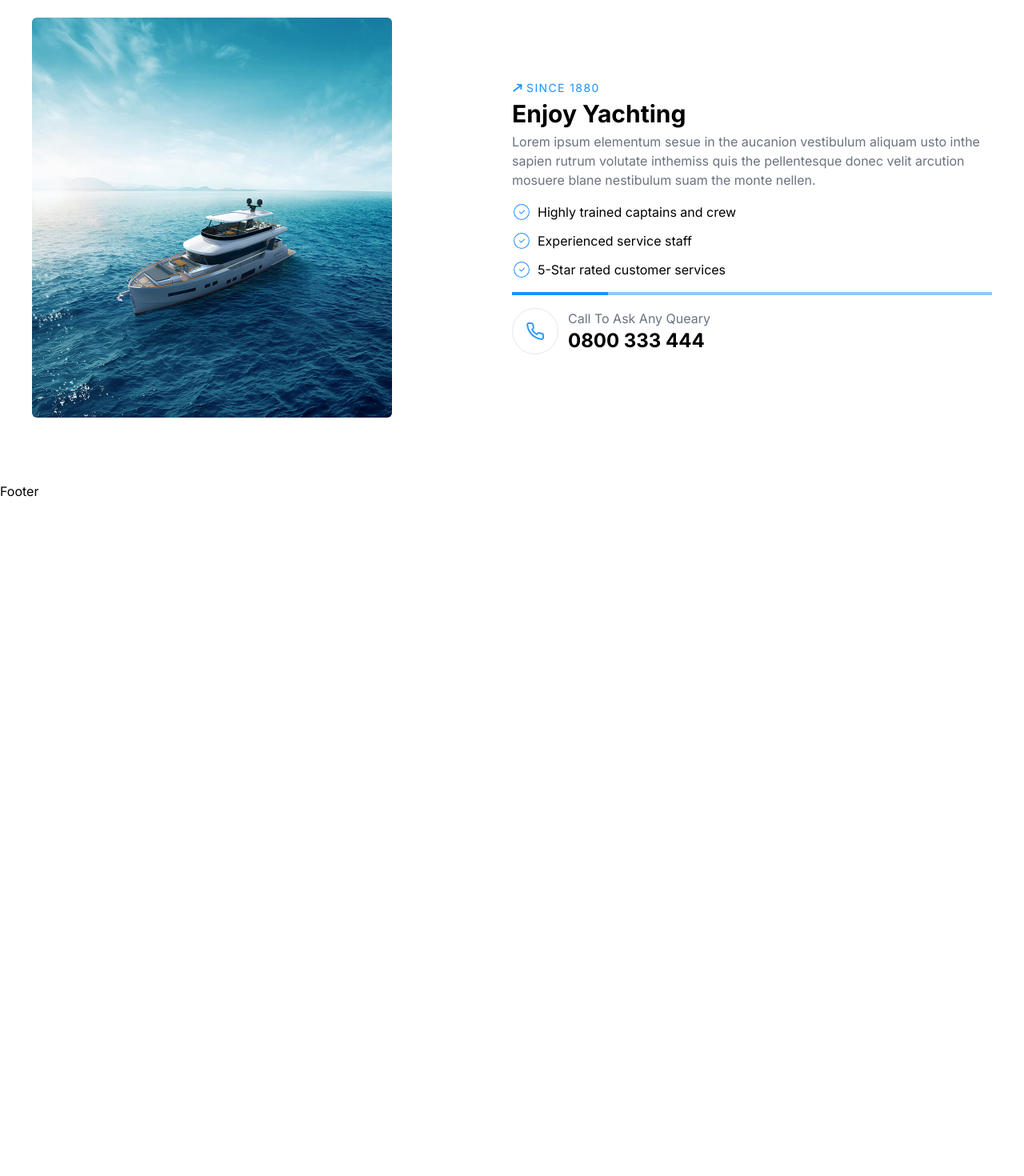
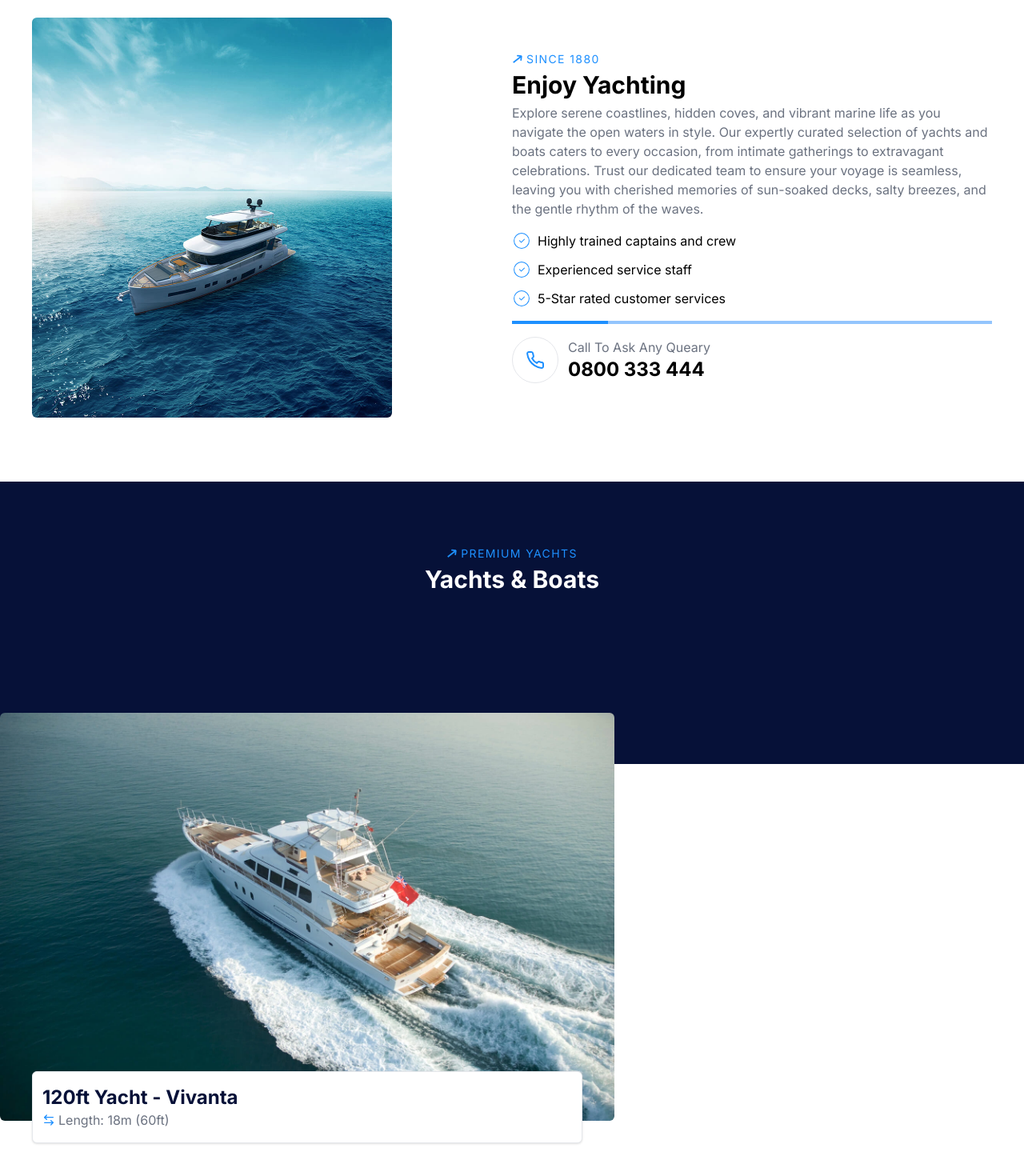
Before and after one commit to mdrobin45/yacht-renter, a Next.js app: page / in a window 1280 px wide. Shown: the part 940-2410 px from the top of the page at 80% size. Before the commit the page ends 1566 px from the top, so only its background shows below. Built offline with nearby package versions, Linux system fonts and the light colour scheme.

Commit message:
slide created

```diff
--- a/package.json
+++ b/package.json
@@ -9,10 +9,13 @@
     "lint": "next lint"
   },
   "dependencies": {
+    "clsx": "^2.1.0",
     "next": "14.1.0",
     "react": "^18",
     "react-dom": "^18",
-    "react-icons": "^5.0.1"
+    "react-icons": "^5.0.1",
+    "swiper": "^11.0.5",
+    "tailwind-merge": "^2.2.1"
   },
   "devDependencies": {
     "autoprefixer": "^10.0.1",
--- a/src/app/components/global/button/button.jsx
+++ b/src/app/components/global/button/button.jsx
@@ -4,7 +4,7 @@ import { FaArrowRightLong } from "react-icons/fa6";
 const Button = ({ children, href }) => {
    return (
       <Link
-         className="bg-primary flex items-center gap-1 px-6 py-3 rounded-md text-white"
+         className="bg-primary hover:bg-[#1283ed] transition-all flex items-center gap-1 px-6 py-3 rounded-md text-white"
          href={href}>
          {children}
          <FaArrowRightLong className=" rotate-[322deg]" />
--- a/src/app/components/global/subHeading/subHeading.js
+++ b/src/app/components/global/subHeading/subHeading.js
@@ -1,8 +1,13 @@
+import cn from "@/app/utils/cn";
 import { FaArrowRightLong } from "react-icons/fa6";
 
-const SubHeading = ({ children }) => {
+const SubHeading = ({ children, className }) => {
    return (
-      <div className="flex items-center gap-1 text-primary uppercase tracking-widest text-sm">
+      <div
+         className={cn(
+            "flex items-center gap-1 text-primary uppercase tracking-widest text-sm",
+            className
+         )}>
          <FaArrowRightLong className=" rotate-[322deg]" />
          <p>{children}</p>
       </div>
--- a/src/app/components/homeComponents/about/about.js
+++ b/src/app/components/homeComponents/about/about.js
@@ -22,10 +22,13 @@ const About = () => {
                <SubHeading>SINCE 1880</SubHeading>
                <h2 className="text-h2 font-bold">Enjoy Yachting</h2>
                <p className="text-gray-500">
-                  Lorem ipsum elementum sesue in the aucanion vestibulum aliquam
-                  usto inthe sapien rutrum volutate inthemiss quis the
-                  pellentesque donec velit arcution mosuere blane nestibulum
-                  suam the monte nellen.
+                  Explore serene coastlines, hidden coves, and vibrant marine
+                  life as you navigate the open waters in style. Our expertly
+                  curated selection of yachts and boats caters to every
+                  occasion, from intimate gatherings to extravagant
+                  celebrations. Trust our dedicated team to ensure your voyage
+                  is seamless, leaving you with cherished memories of sun-soaked
+                  decks, salty breezes, and the gentle rhythm of the waves.
                </p>
                <div className="gap-y-3 flex flex-col mt-4">
                   <div className="flex items-center gap-2">
--- a/src/app/components/homeComponents/banner/banner.js
+++ b/src/app/components/homeComponents/banner/banner.js
@@ -14,10 +14,11 @@ const Banner = () => {
          className="flex items-center flex-col justify-center h-[90vh]">
          <SubHeading>YACHT & BOATS</SubHeading>
          <h2 className="text-h1 py-3 font-bold text-white">
-            Bespoke Yacht Charter
+            Your Maritime Adventure
          </h2>
          <p className="text-white pb-4">
-            The yacht life is a life of luxury and adventure.
+            Embark on a nautical adventure with our premium yacht and boat
+            rental services.
          </p>
          <Button href="#">Discover Now</Button>
       </div>
--- /dev/null
+++ b/src/app/components/homeComponents/premiumYacht/premiumYacht.js
@@ -0,0 +1,23 @@
+import Container from "../../global/container/container";
+import SubHeading from "../../global/subHeading/subHeading";
+import YachtSlide from "./yachtSlide/yachtSlide";
+
+const PremiumYacht = () => {
+   return (
+      <>
+         <div className="bg-secondary pt-20 pb-52 text-center">
+            <Container>
+               <SubHeading className="justify-center">
+                  PREMIUM YACHTS
+               </SubHeading>
+               <h2 className="text-h2 text-white font-bold">Yachts & Boats</h2>
+            </Container>
+         </div>
+         <div className=" -mt-36">
+            <YachtSlide />
+         </div>
+      </>
+   );
+};
+
+export default PremiumYacht;
--- /dev/null
+++ b/src/app/components/homeComponents/premiumYacht/yachtSlide/yachtSlide.js
@@ -0,0 +1,35 @@
+import Image from "next/image";
+import { LuArrowLeftRight } from "react-icons/lu";
+import bg from "/public/images/banner.webp";
+
+const YachtSlide = () => {
+   return (
+      <>
+         <div className="relative my-20 w-[60%]">
+            <Image
+               className="rounded-md"
+               src={bg.src}
+               alt="Thumbnail"
+               width={800}
+               height={600}
+            />
+            <div className="absolute mx-10 left-0 right-0 -bottom-7 shadow border bg-white py-4 px-3 rounded-md">
+               <div>
+                  <h3 className="text-secondary font-bold text-2xl">
+                     120ft Yacht - Vivanta
+                  </h3>
+                  <div className="flex items-center gap-3"></div>
+               </div>
+               <div className="flex items-center gap-2">
+                  <div className="flex items-center gap-1">
+                     <LuArrowLeftRight className="text-primary" />
+                     <p className="text-gray-500">Length: 18m (60ft)</p>
+                  </div>
+               </div>
+            </div>
+         </div>
+      </>
+   );
+};
+
+export default YachtSlide;
--- a/src/app/page.js
+++ b/src/app/page.js
@@ -1,11 +1,13 @@
 import About from "./components/homeComponents/about/about";
 import Banner from "./components/homeComponents/banner/banner";
+import PremiumYacht from "./components/homeComponents/premiumYacht/premiumYacht";
 
 const Home = () => {
    return (
       <section>
          <Banner />
          <About />
+         <PremiumYacht />
       </section>
    );
 };
--- /dev/null
+++ b/src/app/utils/cn.js
@@ -0,0 +1,8 @@
+import { clsx } from "clsx";
+import { twMerge } from "tailwind-merge";
+
+const cn = (...inputs) => {
+   return twMerge(clsx(inputs));
+};
+
+export default cn;
```
Also changed, not shown: 1 other file (tests, documents, lock files or other folders).
